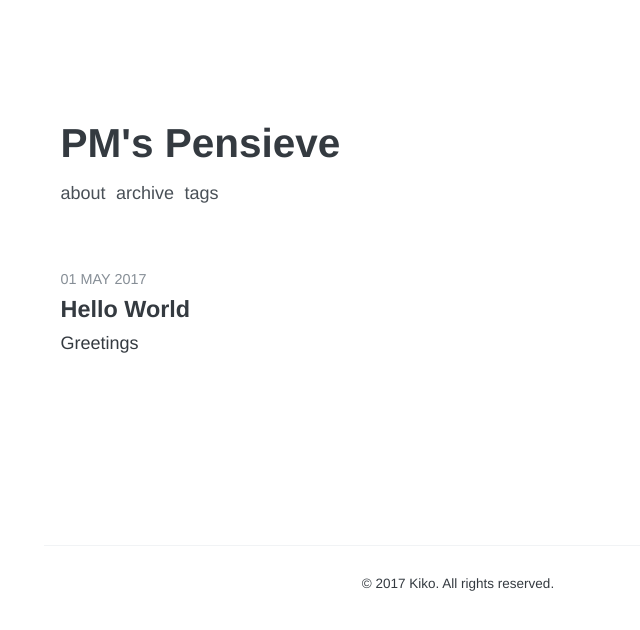
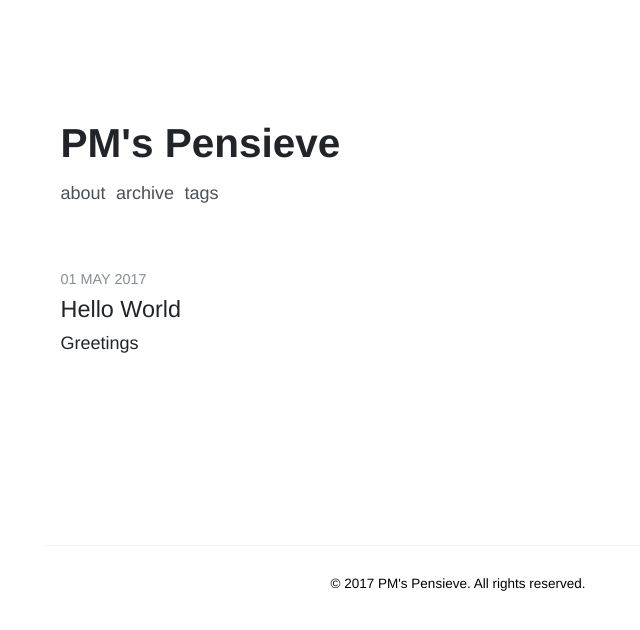
Before and after one commit to phu-pmh/logs, a Jekyll site: the page built from index.html, in a window 1280 px wide. Shown: the top 630 px of the page, without its empty margins (182-822 px from the left). Built offline with Jekyll 4.4.1, drawn with Linux system fonts in a browser that asks for light colours; some web fonts are replaced; the list of posts is cut into pages by our own code.

Commit message:
font and copy right

```diff
--- a/_includes/footer.html
+++ b/_includes/footer.html
@@ -63,5 +63,5 @@
     {% endif %}
 
   </div>
-  © {{ site.copyright.year }} {{ site.copyright.name }}. All rights reserved.
+  © {{ site.copyright.year }} PM's Pensieve. All rights reserved.
 </div>
--- a/_sass/_site.scss
+++ b/_sass/_site.scss
@@ -194,7 +194,7 @@ body {
 
     &-title {
       font-size : 1.3rem;
-      font-weight: 600;
+      font-weight: 400;
     }
 
     &-date {
--- a/_sass/_variables.scss
+++ b/_sass/_variables.scss
@@ -16,13 +16,13 @@ $mobile-font-size: 16px;
 /*--------------
   Color
   -------------- */
-$base-color: $oc-gray-8;
+$base-color: $oc-gray-9;
 $base-lighten-color: $oc-gray-6;
 
 $background-color: $oc-white;
 $background-over-color: $oc-gray-1;
 
-$text-color: $oc-gray-8;
+$text-color: $oc-black;
 $link-color: $oc-blue-8;
 $code-color: $oc-indigo-9;
 $code-background-color: $oc-gray-1;
```
